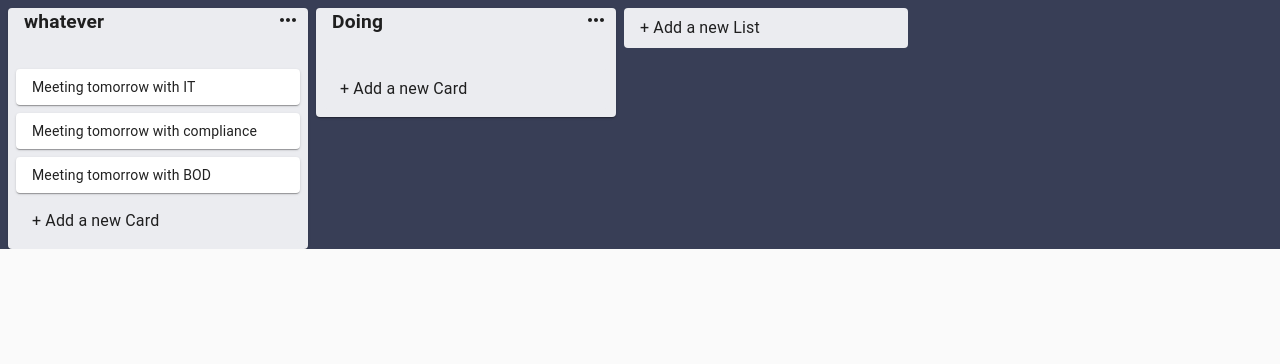
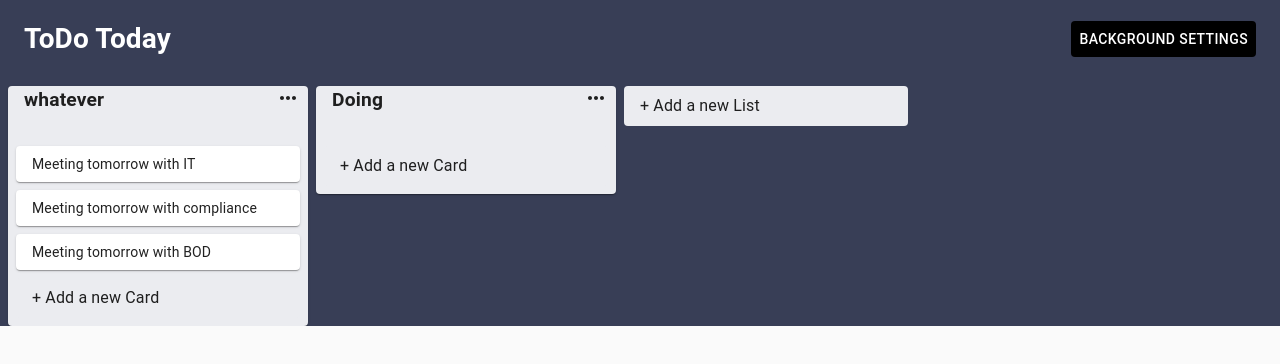
Before and after one commit to AlbertCos/Reto3, a React (Create React App) app: page / in a window 1280 px wide. Shown: the top 364 px of the page. Built offline with nearby package versions, Linux system fonts and the light colour scheme.

Commit message:
Sidebar and top bar with hidding function added

```diff
--- a/src/App.js
+++ b/src/App.js
@@ -1,142 +1,21 @@
-import React, {useState} from 'react';
-import {v4 as uuid} from "uuid";
-import List from "./components/List";
-import store from "./components/utils/store";
-import storeApi from "./components/utils/storeApi";
-import InputContainer from "./components/Input/InputContainer";
-import{makeStyles} from "@material-ui/core/styles";
-import { DragDropContext, Droppable} from 'react-beautiful-dnd';
+import React from'react';
+import {makeStyles} from '@material-ui/core/styles';
+import Wrapper from './components/wrapper';
+import Nav from './components/Navigation/Nav';
 
-
-const useStyle = makeStyles((theme)=>({
+const useStyles = makeStyles ((theme)=>({
   root:{
-    display:"flex",
-    minheight:"100vh",
-    background:"#383e56",
-    width:"100%",
-    overflowY:"auto",
-  }
+     background:"#383e56",
+  },
 }));
 
 
-
 export default function App(){
-  const [data,setData]=useState(store);
-  const classes = useStyle();
-  const  addMoreCard = (title,listId) =>{
-
-    //Generating the unique ID for each card
-    const newCardId = uuid();
-    const newCard = {
-      id:newCardId,
-      title,
-    };
-    const list = data.lists[listId];
-    list.cards=[...list.cards, newCard];
-
-    const newState = {
-      ...data,
-      lists:{
-        ...data.lists,
-        [listId]: list,
-      },
-    };
-    setData(newState);
-  };
-  const addMoreList = (title)=>{
-    const newListId = uuid();
-    const newList = {
-      id: newListId,
-      title,
-      cards: [],
-    };
-    const newState = {
-      listIds:[...data.listIds,newListId],
-      lists:{
-        ...data.lists,
-        [newListId]:newList,
-      },
-    };
-    setData(newState);
-  };
-
-  const updateListTitle = (title,listId) =>{
-     const list = data.lists[listId];
-     list.title = title;
-
-     const newState ={
-        ...data,
-        lists:{
-          ...data.lists,
-          [listId]:list,
-        },
-     };
-     setData(newState);
-  };
-  const onDragEnd=(result)=>{
-    const{destination, source, draggableId,type} =result;
-    console.log("destination: ",destination,"source: ",source, draggableId);
-
-    if (!destination){
-      return;
-    }
-    if(type==="list"){
-      const newListIds = data.listIds;
-      newListIds.splice(source.index,1);
-      newListIds.splice(destination.index,0,draggableId);
-      return;
-    }
-
-    const sourceList = data.lists[source.droppableId];
-    const destinationList=data.lists[destination.droppableId];
-    const draggingCard = sourceList.cards.filter((card)=>card.id === draggableId)[0];
-
-    if(source.droppableId === destination.droppableId){
-      sourceList.cards.slice(source.index,1);
-      destinationList.cards.splice(destination.index, 0, draggingCard);
-      const newState ={
-        ...data,
-        lists:{
-          ...data.lists,
-          [sourceList.id]: destinationList,
-        },
-      };
-      setData(newState);
-    } else{
-      sourceList.cards.splice(source.index,1);
-      destinationList.cards.splice(destination.index,0,draggingCard);
-      const newState = {
-        ...data,
-        lists:{
-          ...data.lists,
-          [sourceList.id]:sourceList,
-          [destinationList.id]:destinationList,
-        },
-      };
-      setData(newState);
-    }
-  };
-
-  return(
-    <storeApi.Provider value={{addMoreCard,addMoreList,updateListTitle}}>
-      <DragDropContext onDragEnd={onDragEnd}>
-        <Droppable droppableId="app" type="list" direction="horizontal">
-          {(provided)=>(
-            <div
-              className = {classes.root}
-              ref={provided.innerRef}
-              {...provided.droppableProps}
-            >
-              {data.listIds.map((listId,index)=>{
-                const list = data.lists[listId];
-                return <List list={list} key={listId} index={index}/>;
-              })}
-              <InputContainer type="list"/>
-              {provided.placeholder}
-            </div>
-          )}
-        </Droppable>
-      </DragDropContext>
-    </storeApi.Provider>
+  const classes = useStyles();
+  return (
+  <div className={classes.root}>
+    <Nav/>
+    <Wrapper/>
+  </div>
   );
 }
--- /dev/null
+++ b/src/components/Navigation/Nav.js
@@ -0,0 +1,15 @@
+import React, { useState } from'react';
+import SideMenu from './SideMenu';
+import TopBar from './TopBar';
+
+
+
+export default function Nav(){
+    const [openSideMenu,setOpenSideMenu] = useState(false);
+  return (
+  <div>
+      <TopBar  setOpenSideMenu={setOpenSideMenu}/>
+      <SideMenu openSideMenu={openSideMenu} setOpenSideMenu={setOpenSideMenu}/>
+  </div>
+  );
+}
--- /dev/null
+++ b/src/components/Navigation/SideMenu.js
@@ -0,0 +1,20 @@
+import React from'react';
+import {makeStyles} from '@material-ui/core/styles';
+import { Drawer } from '@material-ui/core';
+
+
+const useStyles = makeStyles ((theme)=>({}));
+
+
+export default function SideMenu({setOpenSideMenu,openSideMenu}){
+  const classes = useStyles();
+  return (
+  <div>
+    <Drawer open={openSideMenu} anchor="right" onClose={()=>setOpenSideMenu(false)} >
+        <div className={classes.drawer}>
+            <h1>SideBar</h1>
+        </div>
+    </Drawer>
+  </div>
+  );
+}
--- /dev/null
+++ b/src/components/Navigation/TopBar.js
@@ -0,0 +1,33 @@
+import React from'react';
+import {makeStyles} from '@material-ui/core/styles';
+import { AppBar, Button, Toolbar } from '@material-ui/core';
+
+const useStyles = makeStyles ((theme)=>({
+  AppBar:{
+    background:"None",
+  },
+  title:{
+    flexGrow:1,
+  },
+  btn:{
+    backgroundColor: "#000",
+    color:"#fff",
+  },
+}));
+
+
+export default function TopBar({setOpenSideMenu}){
+  const classes = useStyles();
+  return (
+  <div>
+    <AppBar position="static" className={classes.AppBar} elevation={0}>
+      <Toolbar>
+        <h1 className ={classes.title}>ToDo Today</h1>
+        <Button className={classes.btn} onClick={()=>setOpenSideMenu(true)}>
+        Background Settings
+        </Button>
+      </Toolbar>
+    </AppBar>
+  </div>
+  );
+}
--- /dev/null
+++ b/src/components/index.js
@@ -0,0 +1 @@
+export{default} from"./List";
--- /dev/null
+++ b/src/components/wrapper.js
@@ -0,0 +1,141 @@
+import React, {useState} from 'react';
+import {v4 as uuid} from "uuid";
+import List from "./List";
+import store from "./utils/store";
+import storeApi from "./utils/storeApi";
+import InputContainer from "./Input/InputContainer";
+import{makeStyles} from "@material-ui/core/styles";
+import { DragDropContext, Droppable} from 'react-beautiful-dnd';
+
+
+const useStyle = makeStyles((theme)=>({
+  root:{
+    display:"flex",
+    minheight:"100vh",
+    width:"100%",
+    overflowY:"auto",
+  }
+}));
+
+
+
+export default function Wrapper(){
+  const [data,setData]=useState(store);
+  const classes = useStyle();
+  const  addMoreCard = (title,listId) =>{
+
+    //Generating the unique ID for each card
+    const newCardId = uuid();
+    const newCard = {
+      id:newCardId,
+      title,
+    };
+    const list = data.lists[listId];
+    list.cards=[...list.cards, newCard];
+
+    const newState = {
+      ...data,
+      lists:{
+        ...data.lists,
+        [listId]: list,
+      },
+    };
+    setData(newState);
+  };
+  const addMoreList = (title)=>{
+    const newListId = uuid();
+    const newList = {
+      id: newListId,
+      title,
+      cards: [],
+    };
+    const newState = {
+      listIds:[...data.listIds,newListId],
+      lists:{
+        ...data.lists,
+        [newListId]:newList,
+      },
+    };
+    setData(newState);
+  };
+
+  const updateListTitle = (title,listId) =>{
+     const list = data.lists[listId];
+     list.title = title;
+
+     const newState ={
+        ...data,
+        lists:{
+          ...data.lists,
+          [listId]:list,
+        },
+     };
+     setData(newState);
+  };
+  const onDragEnd=(result)=>{
+    const{destination, source, draggableId,type} =result;
+    console.log("destination: ",destination,"source: ",source, draggableId);
+
+    if (!destination){
+      return;
+    }
+    if(type==="list"){
+      const newListIds = data.listIds;
+      newListIds.splice(source.index,1);
+      newListIds.splice(destination.index,0,draggableId);
+      return;
+    }
+
+    const sourceList = data.lists[source.droppableId];
+    const destinationList=data.lists[destination.droppableId];
+    const draggingCard = sourceList.cards.filter((card)=>card.id === draggableId)[0];
+
+    if(source.droppableId === destination.droppableId){
+      sourceList.cards.slice(source.index,1);
+      destinationList.cards.splice(destination.index, 0, draggingCard);
+      const newState ={
+        ...data,
+        lists:{
+          ...data.lists,
+          [sourceList.id]: destinationList,
+        },
+      };
+      setData(newState);
+    } else{
+      sourceList.cards.splice(source.index,1);
+      destinationList.cards.splice(destination.index,0,draggingCard);
+      const newState = {
+        ...data,
+        lists:{
+          ...data.lists,
+          [sourceList.id]:sourceList,
+          [destinationList.id]:destinationList,
+        },
+      };
+      setData(newState);
+    }
+  };
+
+  return(
+    <storeApi.Provider value={{addMoreCard,addMoreList,updateListTitle}}>
+      <DragDropContext onDragEnd={onDragEnd}>
+        <Droppable droppableId="app" type="list" direction="horizontal">
+          {(provided)=>(
+            <div
+              className = {classes.root}
+              ref={provided.innerRef}
+              {...provided.droppableProps}
+            >
+              {data.listIds.map((listId,index)=>{
+                const list = data.lists[listId];
+                return <List list={list} key={listId} index={index}/>;
+              })}
+              <InputContainer type="list"/>
+              {provided.placeholder}
+            </div>
+          )}
+        </Droppable>
+      </DragDropContext>
+    </storeApi.Provider>
+  );
+}
```
